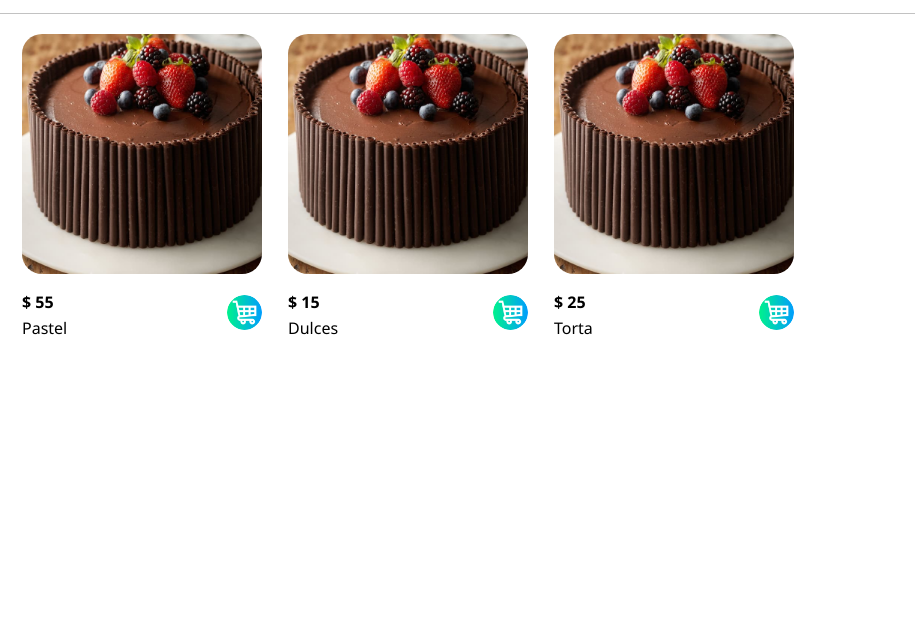
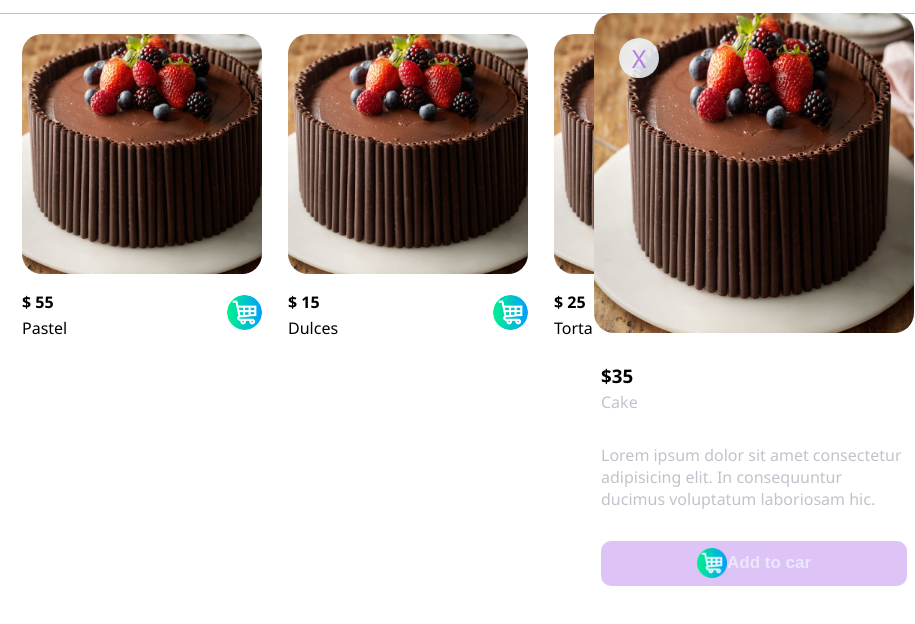
Before and after one commit to MMSantiagoMM/Project_LeroLero, a plain HTML site: page index.html in a window 1280 px wide. Both pictures are taken after a click on the picture 241 px from the left and 234 px from the top of the page. Shown: the part 80-704 px from the top of the page, 365-1280 px from the left. Drawn offline with Linux system fonts and the light colour scheme.

Commit message:
Se agrega aside con descripcion de productos con botón dinámico

```diff
--- a/index.css
+++ b/index.css
@@ -207,7 +207,7 @@ nav{
     }
     .menu-mobile > .menu-mobile-display{
         position: absolute;
-        width:260px;
+        width:100%;
         top: 70px;
         height: 490px;
         background-color: rgba(240, 248, 255, 0.682);
@@ -322,4 +322,71 @@ nav{
       width: 140px;
       height: 140px;
     }
+    aside{
+        background-color: white;
+    }
+
   }
+
+  /* Aside desplegable */
+
+  aside{
+    width: 320px;
+    height: 600px;
+    position: absolute;
+    right: 1px;
+    top: 93px;
+    border-radius: 15px;
+  }
+  aside > img {
+    width: 100%;
+    height: 320px;
+    border-radius: 20px;
+  }
+  aside > .close-aside{
+    position: absolute;
+    top: 25px;
+    left: 25px;
+    background-color: rgba(240, 248, 255, 0.854);
+    border-radius: 20px;
+    width: 40px;
+    height: 40px;
+    display: flex;
+    justify-content: center;
+    align-items: center;
+    font-size: 25px;
+    color: var(--moradoOscuro);
+    cursor: pointer;
+  }
+
+
+  .detail-product{
+    height: 270px;
+    display: flex;
+    flex-direction: column;
+    justify-content: space-around;
+    padding: 7px;
+  }
+  .detail-product > .price-name > h3{
+    margin: 3px 0;
+  }
+
+  .detail-product > .price-name > p, .description > p{
+    color: var(--grisClaro);
+  }
+  .detail-product > .btn-aside{
+    height: 45px;
+    border-radius: 10px;
+    border: none;
+    background-color: var(--moradoClaro);
+    color: var(--myAliceBlue);
+    font-weight: bold;
+    font-size: 17px;
+    display: flex;
+    justify-content: center;
+    align-items: center;
+    cursor: pointer;
+  }
+  .detail-product > .btn-aside > img{
+    width: 30px;
+  }
--- a/index.html
+++ b/index.html
@@ -129,6 +129,20 @@
 
             </div>
           </section>
+          <aside class="inactive">
+            <p class="close-aside">X</p>
+            <img src="/img/cake.jpg" alt="">
+            <section class="detail-product">
+                <div class="price-name">
+                    <h3>$35</h3>
+                    <p>Cake</p>
+                </div>
+                <div class="description">
+                    <p>Lorem ipsum dolor sit amet consectetur adipisicing elit. In consequuntur ducimus voluptatum laboriosam hic.</p>
+                </div>
+                <button class="btn-aside"> <img src="./img/shopping-cart.png" alt=""> Add to car</button>
+            </section>
+          </aside>
     </main>
     <footer></footer>
 
--- a/index.js
+++ b/index.js
@@ -5,6 +5,9 @@ let myOrderDisplay = document.querySelector(".myOrder-display")
 let menuMobileIcon = document.querySelector(".menu-mobile-icon")
 let menuMobileDisplay = document.querySelector(".menu-mobile-display")
 let cardsContainer = document.querySelector(".cards-container")
+let aside = document.querySelector('aside')
+let btnCloseAside = document.querySelector('.close-aside')
+let mainContainer = document.querySelector('.main-container')
 const productList = [];
 productList.push({
     name: 'Torta',
@@ -59,6 +62,12 @@ function renderProductos(array){
         productCard.appendChild(productInfo)
         cardsContainer.appendChild(productCard)
 
+        productImg.addEventListener('click',()=>{
+            aside.classList.toggle('inactive')
+            accountEmail.classList.add('inactive')
+            myOrderDisplay.classList.add('inactive')
+        })
+
     }
 }
 renderProductos(productList)
@@ -75,16 +84,36 @@ emailDisplay.addEventListener("click",()=>{
         myOrderDisplay.classList.add("inactive")
     }
     accountEmail.classList.toggle("inactive")
+    aside.classList.add('inactive')
 
 })
 shoppingCar.addEventListener("click",()=>{
     let isClose = accountEmail.classList.contains("inactive")
+    let isClosetwo = aside.classList.contains('inactive')
+
     if(!isClose){
         accountEmail.classList.add("inactive")
+    }else{
+        myOrderDisplay.classList.toggle("inactive")
     }
-    myOrderDisplay.classList.toggle("inactive")
+    if(!isClosetwo){
+        aside.classList.add('inactive')
+    }
 })
 
 menuMobileIcon.addEventListener("click",()=>{
-    menuMobileDisplay.classList.toggle("inactive")
+    menuMobileDisplay.classList.toggle('inactive')
+    let isClose = menuMobileDisplay.classList.contains('inactive')
+    if(isClose){
+        mainContainer.classList.remove('inactive')
+    }else{
+        mainContainer.classList.add('inactive')
+        myOrderDisplay.classList.add('inactive')
+    }
+
+
 })
+
+btnCloseAside.addEventListener('click',()=>{
+    aside.classList.add('inactive')
+})
```
